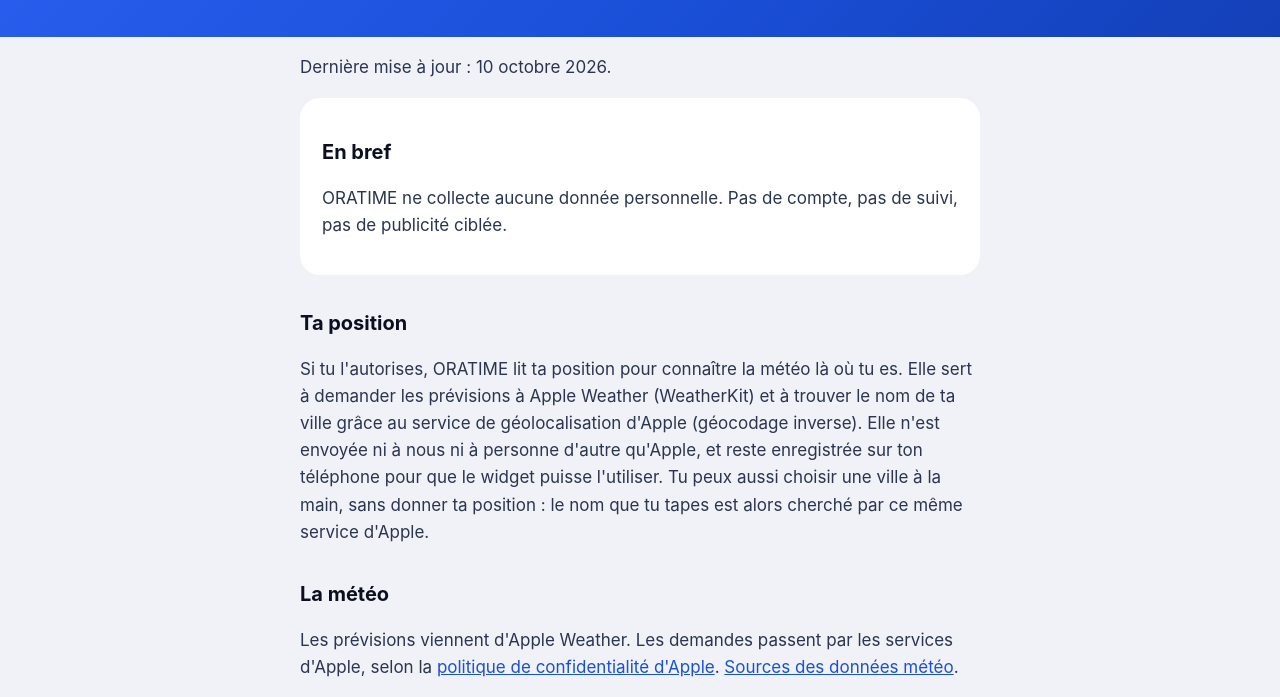
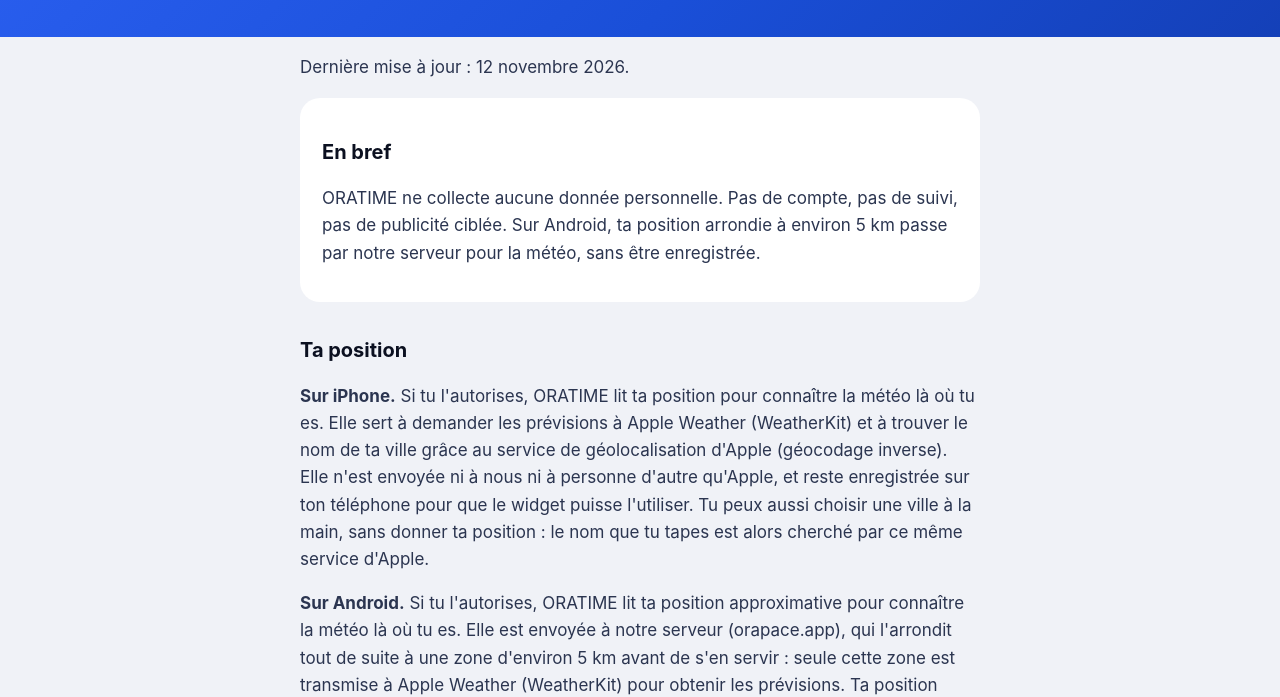
Before and after one commit to NoeDDC/oratime-site, a plain HTML site: page confidentialite.html in a window 1280 px wide. Shown: the part 114-811 px from the top of the page. Drawn offline with Linux system fonts and the light colour scheme.

Commit message:
Confidentialité : cas Android (position arrondie à 5 km par le serveur pour la météo)
Co-Authored-By: Claude Opus 5.5 <noreply@anthropic.com>

```diff
--- a/confidentialite.html
+++ b/confidentialite.html
@@ -17,13 +17,14 @@ footer{color:var(--gris);font-size:14px;padding-bottom:40px}
 </style><title>ORATIME · Confidentialité</title></head><body>
 <header><div class="w"><div class="tag">ORATIME · par ORAPACE</div><h1>Politique de confidentialité</h1></div></header>
 <main class="w">
-<p>Dernière mise à jour : 10 octobre 2026.</p>
+<p>Dernière mise à jour : 12 novembre 2026.</p>
 <div class="carte">
 <h2>En bref</h2>
-<p>ORATIME ne collecte aucune donnée personnelle. Pas de compte, pas de suivi, pas de publicité ciblée.</p>
+<p>ORATIME ne collecte aucune donnée personnelle. Pas de compte, pas de suivi, pas de publicité ciblée. Sur Android, ta position arrondie à environ 5 km passe par notre serveur pour la météo, sans être enregistrée.</p>
 </div>
 <h2>Ta position</h2>
-<p>Si tu l'autorises, ORATIME lit ta position pour connaître la météo là où tu es. Elle sert à demander les prévisions à Apple Weather (WeatherKit) et à trouver le nom de ta ville grâce au service de géolocalisation d'Apple (géocodage inverse). Elle n'est envoyée ni à nous ni à personne d'autre qu'Apple, et reste enregistrée sur ton téléphone pour que le widget puisse l'utiliser. Tu peux aussi choisir une ville à la main, sans donner ta position : le nom que tu tapes est alors cherché par ce même service d'Apple.</p>
+<p><strong>Sur iPhone.</strong> Si tu l'autorises, ORATIME lit ta position pour connaître la météo là où tu es. Elle sert à demander les prévisions à Apple Weather (WeatherKit) et à trouver le nom de ta ville grâce au service de géolocalisation d'Apple (géocodage inverse). Elle n'est envoyée ni à nous ni à personne d'autre qu'Apple, et reste enregistrée sur ton téléphone pour que le widget puisse l'utiliser. Tu peux aussi choisir une ville à la main, sans donner ta position : le nom que tu tapes est alors cherché par ce même service d'Apple.</p>
+<p><strong>Sur Android.</strong> Si tu l'autorises, ORATIME lit ta position approximative pour connaître la météo là où tu es. Elle est envoyée à notre serveur (orapace.app), qui l'arrondit tout de suite à une zone d'environ 5 km avant de s'en servir : seule cette zone est transmise à Apple Weather (WeatherKit) pour obtenir les prévisions. Ta position exacte n'est pas enregistrée, ni dans nos journaux ni ailleurs, et nous ne gardons que la météo de la zone, 3 heures au plus, pour la servir plus vite. Le nom de ta ville est trouvé par le service de géolocalisation d'Android (géocodage inverse). Ta position reste enregistrée sur ton téléphone pour que le widget puisse l'utiliser. Tu peux aussi choisir une ville à la main, sans donner ta position.</p>
 <h2>La météo</h2>
 <p>Les prévisions viennent d'Apple Weather. Les demandes passent par les services d'Apple, selon la <a href="https://www.apple.com/fr/legal/privacy/">politique de confidentialité d'Apple</a>. <a href="https://weatherkit.apple.com/legal-attribution.html">Sources des données météo</a>.</p>
 <h2>Tes réglages</h2>
```
